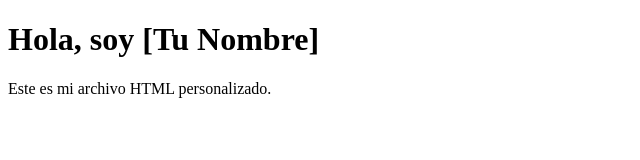
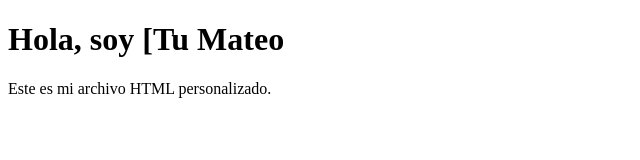
Before and after one commit to Mateopv1/-Repo1Actividad1-, a plain HTML site: page Mateo.html in a window 1280 px wide. Shown: the whole page, without its empty margins (0-640 px from the left). Drawn offline with Linux system fonts and the light colour scheme.

Commit message:
Update Mateo.html

```diff
--- a/Mateo.html
+++ b/Mateo.html
@@ -6,7 +6,7 @@
     <title>Document</title>
   </head>
   <body>
-    <h1>Hola, soy [Tu Nombre]</h1>
+    <h1>Hola, soy [Tu Mateo</h1>
     <p>Este es mi archivo HTML personalizado.</p>
   </body>
 </html>
```
